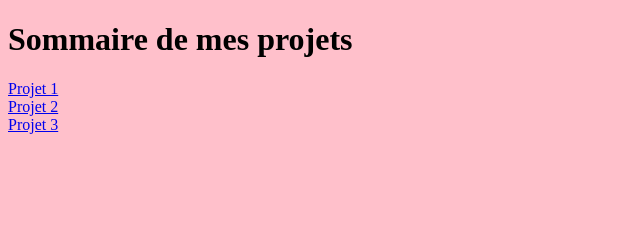
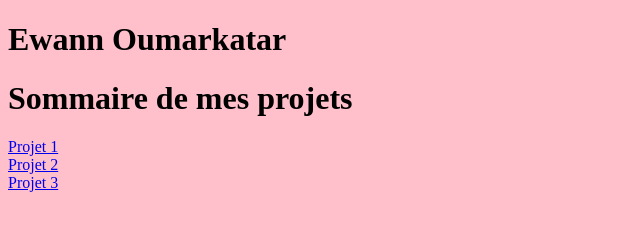
Before and after one commit to ewann11/projet1, a plain HTML site: page index.html in a window 1280 px wide. Shown: the whole page, without its empty margins (0-640 px from the left). Drawn offline with Linux system fonts and the light colour scheme.

Commit message:
Add files via upload

```diff
--- a/index.html
+++ b/index.html
@@ -6,6 +6,7 @@
 	<title></title>
 </head>
 <body bgcolor="pink">
+	<h1>Ewann Oumarkatar</h1>
 <h1>Sommaire de mes projets</h1>
 <a href="sio.html">Projet 1</a> <br>
 <a href="#">Projet 2</a> <br>
```
